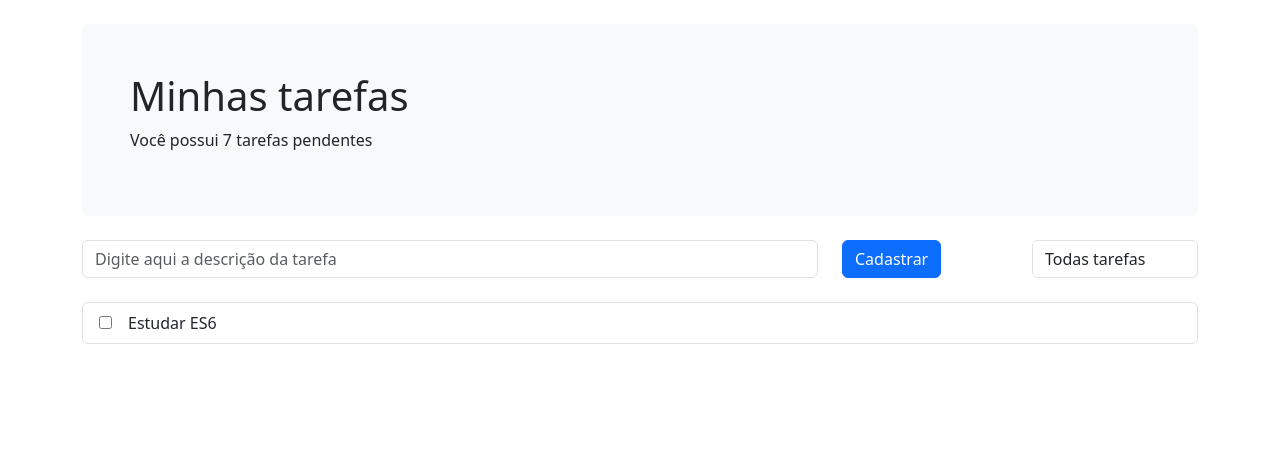
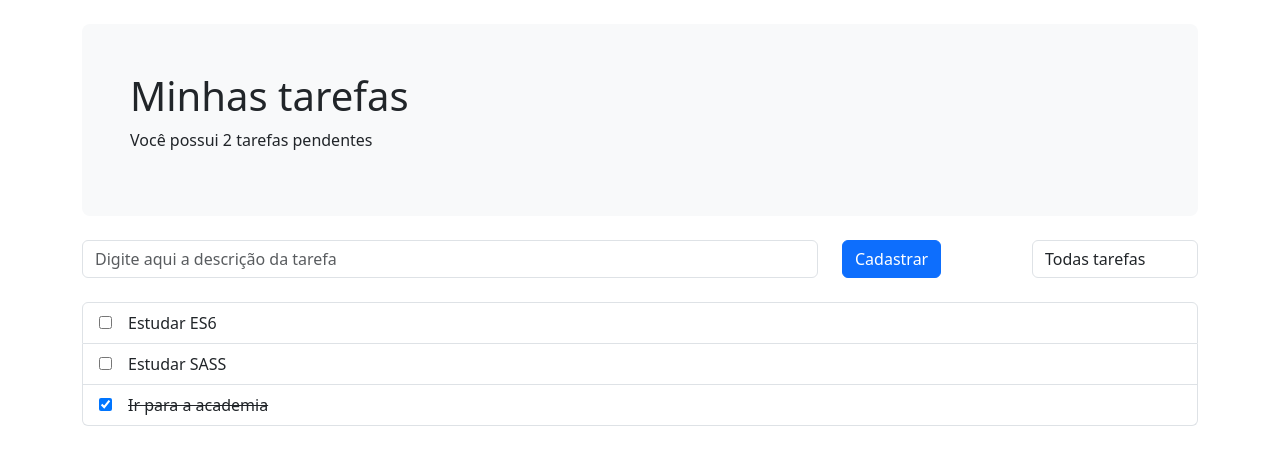
Before and after one commit to arturvas/todolist, a Vue app: page / in a window 1280 px wide. Shown: the top 464 px of the page. Built offline with nearby package versions, Linux system fonts and the light colour scheme.

Commit message:
feat: add lógica de estado, implementa funcao getTarefasPendentes e add lista de tarefas

```diff
--- a/src/App.vue
+++ b/src/App.vue
@@ -1,10 +1,34 @@
-<script setup></script>
+<script setup>
+import { reactive } from "vue";
+
+const estado = reactive({
+  filtro: "todas",
+  tarefas: [
+    {
+      titulo: "Estudar ES6",
+      finalizada: false,
+    },
+    {
+      titulo: "Estudar SASS",
+      finalizada: false,
+    },
+    {
+      titulo: "Ir para a academia",
+      finalizada: true,
+    },
+  ],
+});
+
+const getTarefasPendentes = () => {
+  return estado.tarefas.filter((tarefa) => !tarefa.finalizada);
+};
+</script>
 
 <template>
   <div class="container">
     <header class="p-5 mb-4 mt-4 bg-light rounded-3">
       <h1>Minhas tarefas</h1>
-      <p>Você possui 7 tarefas pendentes</p>
+      <p>Você possui {{ getTarefasPendentes().length }} tarefas pendentes</p>
     </header>
     <form action="">
       <div class="row">
@@ -19,8 +43,11 @@
           <button class="btn btn-primary">Cadastrar</button>
         </div>
         <div class="col-md-2">
-          <select class="form-control">
-            <option value="totas">Todas tarefas</option>
+          <select
+            @change="(evento) => (estado.filtro = evento.target.value)"
+            class="form-control"
+          >
+            <option value="Todas">Todas tarefas</option>
             <option value="Pendentes">Pendentes</option>
             <option value="Finalizadas">Finalizadas</option>
           </select>
@@ -28,12 +55,26 @@
       </div>
     </form>
     <ul class="list-group mt-4">
-      <li class="list-group-item">
-        <input type="checkbox" />
-        <label class="ms-3" for="">Estudar ES6</label>
+      <li class="list-group-item" v-for="tarefa in estado.tarefas">
+        <input
+          :checked="tarefa.finalizada"
+          :id="tarefa.titulo"
+          type="checkbox"
+        />
+        <label
+          :class="{ done: tarefa.finalizada }"
+          class="ms-3"
+          :for="tarefa.titulo"
+        >
+          {{ tarefa.titulo }}
+        </label>
       </li>
     </ul>
   </div>
 </template>
 
-<style scoped></style>
+<style scoped>
+.done {
+  text-decoration: line-through;
+}
+</style>
```
